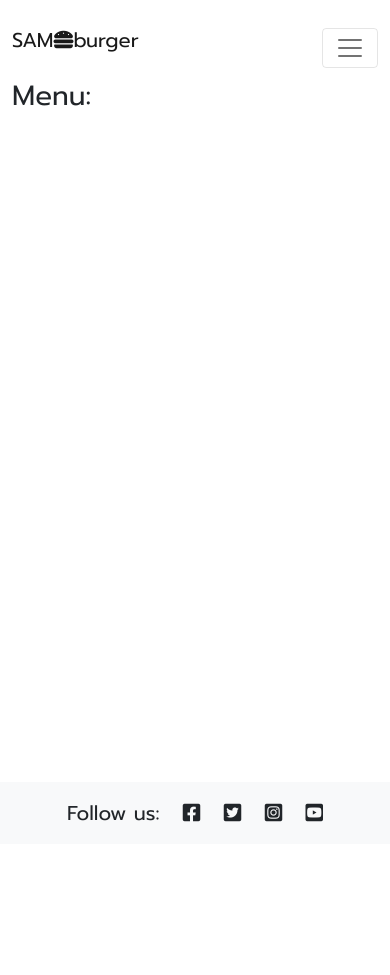
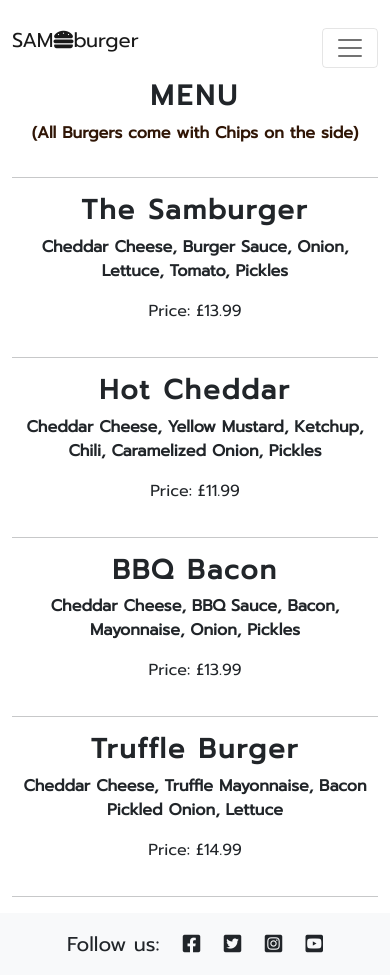
Before and after one commit to samuelkerstell/project-portfolio-4, a Django app: page /menu/ in a window 390 px wide. Before the commit the page ends 822 px from the top, so only its background shows below. Run offline with Django 3.2, Linux system fonts and the light colour scheme.

Commit message:
Add menu page and style, add style to sign in , out and up pages

```diff
--- a/static/css/style.css
+++ b/static/css/style.css
@@ -59,27 +59,36 @@ li {
 
 /* --------------------------------------------------------------------------- Booking Form */
 form {
+    font-size: 22px;
+    letter-spacing: 2px;
+}
 
+.form-color {
+    color: #301606;
+}
+
+.booking-header {
+    font-weight: 700;
+    letter-spacing: 3px;
+    text-transform: uppercase;
+}
+
+.custom-row {
+    border: 12px solid #301606;
+    border-radius: 12px;
 }
 
 .form-p {
-    font-size: 20px;
+    font-size: 22px;
     letter-spacing: 2px;
-    padding: 36px;
-}
-
-.form-group {
-    display: flex;
-    flex-direction: column;
-    align-items: center;
-    justify-content: center;
+    margin-top: 1%;
+    padding-left: 1.5em;
 }
 
 label, button {
     display: block;
     margin-top: 1em;
     margin-bottom: 4px;
-    font-size: 20px;
 }
 
 label:first-of-type {
@@ -103,3 +112,18 @@ select {
 input, textarea {
     width: 100%;
 }
+
+.bg-color {
+    background-color: #301606;
+}
+
+/* --------------------------------------------------------------------------- Menu */
+.burger {
+    font-size: 170%;
+    letter-spacing: 2px;
+    font-weight: 600;
+}
+
+.ingredients {
+    font-weight: 600;
+}
--- a/templates/booking_details.html
+++ b/templates/booking_details.html
@@ -4,7 +4,7 @@
     <div class="container">
         <div class="row justify-content-md-center">
             <div class="col-md-6">
-                <h1>Your Bookings:</h1>
+                <h1 class="booking-header">Your Bookings</h1>
                 {% if success_message %}
                 <h3 class="text-success">{{ success_message }}</h3>
                 {% endif %}
--- a/templates/delete_booking.html
+++ b/templates/delete_booking.html
@@ -1,5 +1,8 @@
 {% extends "base.html" %}
 {% block content %}
+<div class="container-fluid">
+    <div class="row justify-content-md-center">
+        <div class="col-md-6 text-center">
             {% if object.customer == user %}
             <form method="post">
             {% csrf_token %}
@@ -9,4 +12,7 @@
             {% else %}
                 <p>You do not have permission to delete this booking.</p>
             {% endif %}
+        </div>
+    </div>
+</div>
 {%endblock%}
--- a/templates/index.html
+++ b/templates/index.html
@@ -4,8 +4,13 @@
     <div class="row">
         <div class="col-md-6 offset-md-2 custom-margin">
         <h1 class="text-light heading">Welcome To SamBurger!</h1>
+            <p>Where Quality Meets Flavor</p>
+            {% if user.is_authenticated %}
             <a href="{% url 'booking' %}"
                 class="btn btn-outline-light btn-lg">Book Now!</a>
+            {% else %}
+            <a href="{% url 'account_signup' %}" class="btn btn-outline-light btn-lg">Register To Book A Table!</a>
+            {% endif %}
         </div>
     </div>
 </div>
--- a/templates/menu.html
+++ b/templates/menu.html
@@ -1,12 +1,34 @@
 {% extends "base.html" %}
 
 {% block content %}
-    <div class="container">
+    <div class="container-fluid">
         <div class="row justify-content-md-center">
-            <div class="col-md">
-                <h1>Menu:</h1>
-                <ul>
-                    <li></li>
+            <div class="col-md-6 text-center w-100">
+                <h1 class="booking-header">Menu</h1>
+                <p style="color: #301606;"><b>(All Burgers come with Chips on the side)</b></p>
+                <ul class="list-group">
+                    <hr>
+                    <li><h4 class="burger">The Samburger</h4>
+                        <p class="ingredients">Cheddar Cheese, Burger Sauce, Onion, <br>Lettuce, Tomato, Pickles</p>
+                        <p>Price: £13.99</p>
+                    </li>
+                    <hr>
+                    <li><h4 class="burger">Hot Cheddar</h4>
+                        <p class="ingredients">Cheddar Cheese, Yellow Mustard, Ketchup, <br>Chili, Caramelized Onion, Pickles</p>
+                        <p>Price: £11.99</p>
+                    </li>
+                    <hr>
+                    <li><h4 class="burger">BBQ Bacon</h4>
+                        <p class="ingredients">Cheddar Cheese, BBQ Sauce, Bacon, <br> Mayonnaise, Onion, Pickles</p>
+                        <p>Price: £13.99</p>
+                    </li>
+                    <hr>
+                    <li><h4 class="burger">Truffle Burger</h4>
+                        <p class="ingredients">Cheddar Cheese, Truffle Mayonnaise, Bacon<br> Pickled Onion, Lettuce</p>
+                        <p>Price: £14.99</p>
+                    </li>
+                    <hr>
+
                 </ul>
             </div>
         </div>
```
Also changed, not shown: templates/account/login.html (+4 -4 lines), templates/account/logout.html (+4 -4 lines), templates/account/signup.html (+4 -4 lines), templates/booking_form.html (+12 -12 lines), templates/update_booking.html (+31 -11 lines). Lines whose indentation alone changed are shown as unchanged.
